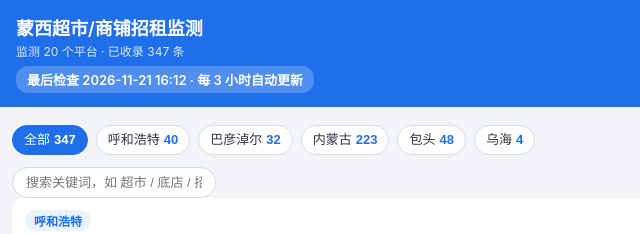
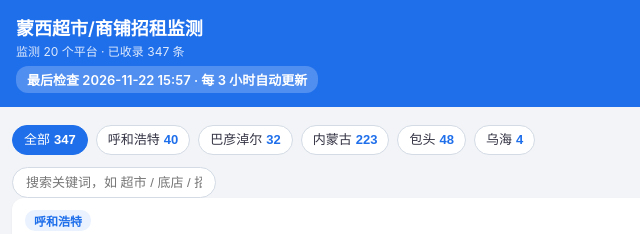
Before and after one commit to wangyafei66/ZDHQ, a plain HTML site: page index.html in a window 1280 px wide. Shown: the top 234 px of the page, 0-640 px from the left. Drawn offline with Linux system fonts and the light colour scheme.

Commit message:
更新看板 e2bf19eca3ecc8157765fc5e8934f7a7101503ca

```diff
--- a/index.html
+++ b/index.html
@@ -31,7 +31,7 @@
 </style></head><body>
 <div class="head"><h1>蒙西超市/商铺招租监测</h1>
 <div class="sub">监测 20 个平台 · 已收录 347 条</div>
-<div class="fresh">最后检查 2026-11-21 16:12 · 每 3 小时自动更新</div></div>
+<div class="fresh">最后检查 2026-11-22 15:57 · 每 3 小时自动更新</div></div>
 <div class="wrap">
  <div class="bar">
    <button class="chip on" data-region="__all">全部<i>347</i></button>
```
